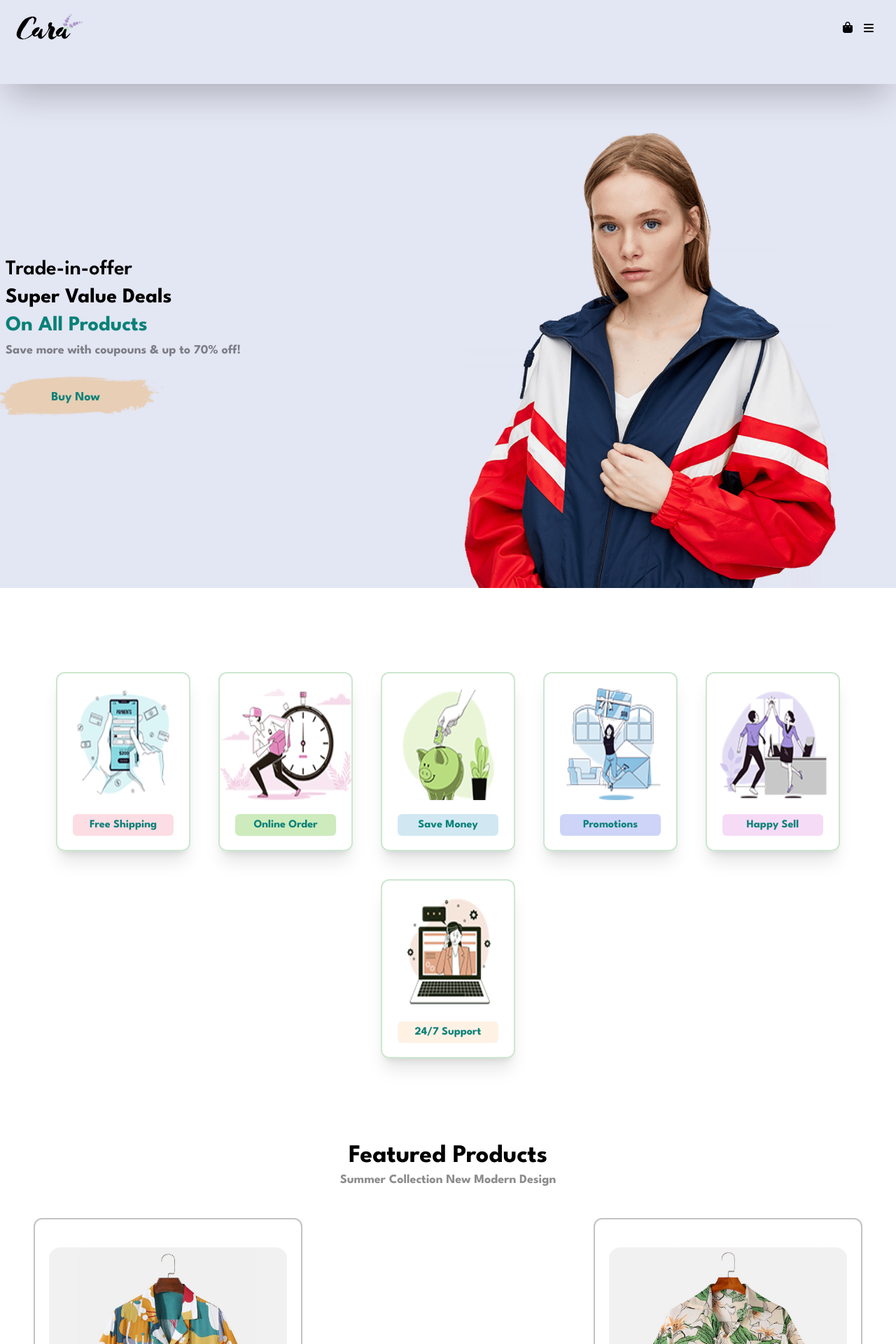
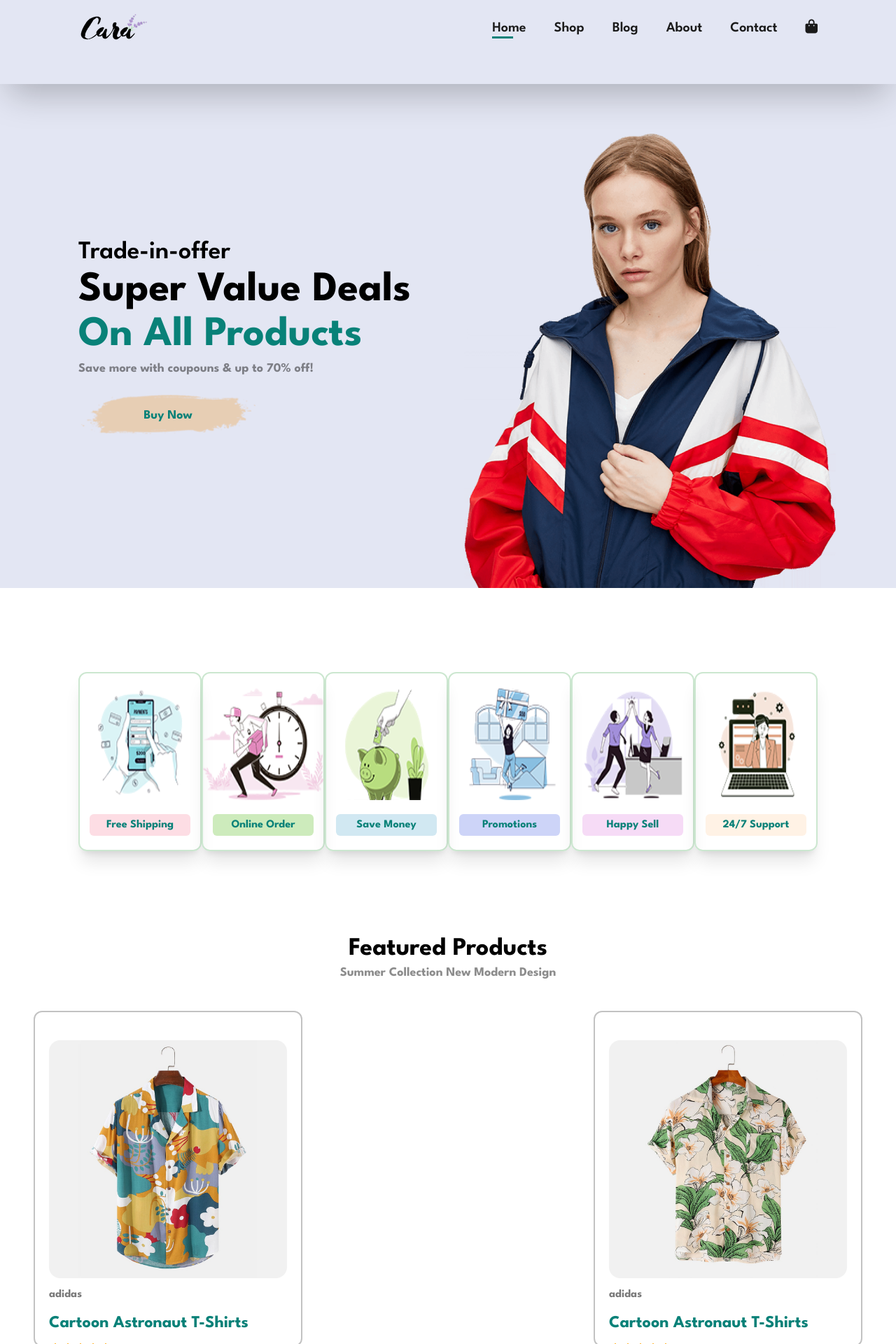
Before and after one commit to PrabhatCodess/Cara, a React (Vite) app: page / in a window 1280 px wide. Shown: the part 40-1960 px from the top of the page at 70% size. Built offline with nearby package versions, Linux system fonts and the light colour scheme.

Commit message:
added deploy files

```diff
--- a/src/Components/Pages/Home/Banner2.jsx
+++ b/src/Components/Pages/Home/Banner2.jsx
@@ -2,16 +2,16 @@ import React from 'react'
 
 const Banner2 = () => {
   return (
-    <div className='flex items-center justify-between px-14 py-10 gap-10 tablets:max-desktop:flex-col tablets:max-desktop:gap-5 tablets:max-desktop:px-0 sm:flex-col sm:gap-5 sm:px-0 mobile:flex-col mobile:gap-5 mobile:px-0 '>
+    <div className='flex items-center justify-between px-14 py-10 gap-10 tablets:max-desktop:flex-col tablets:max-desktop:gap-5 tablets:max-desktop:px-0 sm:flex-col sm:gap-5 sm:px-0 mobile:max-tablets:flex-col mobile:max-tablets:gap-5 mobile:max-tablets:px-0 '>
 
-        <div className='w-1/2 h-96 bg-[#088178] flex flex-col gap-2 px-10 items-left justify-center bg-[url("/src/images/banner/b17.jpg")] bg-no-repeat bg-cover bg-center tablets:max-desktop:w-full tablets:max-desktop:h-[50vh] sm:w-full sm:h-[40vh] sm:px-5 mobile:w-full'>
+        <div className='w-1/2 h-96 bg-[#088178] flex flex-col gap-2 px-10 items-left justify-center bg-[url("/src/images/banner/b17.jpg")] bg-no-repeat bg-cover bg-center tablets:max-desktop:w-full tablets:max-desktop:h-[50vh] sm:w-full sm:h-[40vh] sm:px-5 mobile:max-tablets:w-full'>
           <h5 className='text-white opacity-70 text-3xl font-thin- sm:text-xl'>crazy deals</h5>
           <h1 className='text-white text-4xl font-bold sm:text-2xl'>buy 1 get 1 free</h1>
           <p className='text-white opacity-70 text-lg font-bold sm:text-sm'>The best classic dress is on sale at cara</p>
           <button className='w-36 h-12 flex items-center justify-center bg-transparent border-2 text-white text-xl font-bold  px-26 py-4 hover:bg-[#088178] hover:text-white transition-all duration-300 hover:scale-90 sm:w-28 sm:h-10 sm:text-lg'>Learn More</button>
         </div>
 
-        <div className='w-1/2 h-96 bg-[#088178] flex flex-col gap-2 px-10 items-left justify-center bg-[url("/src/images/banner/b10.jpg")] bg-no-repeat bg-cover bg-center tablets:max-desktop:w-full tablets:max-desktop:h-[50vh] sm:w-full sm:h-[40vh] sm:px-5 mobile:w-full'>
+        <div className='w-1/2 h-96 bg-[#088178] flex flex-col gap-2 px-10 items-left justify-center bg-[url("/src/images/banner/b10.jpg")] bg-no-repeat bg-cover bg-center tablets:max-desktop:w-full tablets:max-desktop:h-[50vh] sm:w-full sm:h-[40vh] sm:px-5 mobile:max-tablets:w-full'>
           <h5 className='text-white opacity-60 text-3xl font-thin- sm:text-xl'>spring/summer</h5>
           <h1 className='text-white text-4xl font-bold sm:text-2xl'>upcoming season</h1>
           <p className='text-white opacity-60 text-lg font-bold sm:text-sm'>The best classic dress is on sale at cara</p>
--- a/src/Components/Pages/Home/Features.jsx
+++ b/src/Components/Pages/Home/Features.jsx
@@ -10,7 +10,7 @@ import f6 from '/src/images/features/f6.png';
 
 const Features = () => {
   return (
-    <div className='px-28 py-20 flex items-center justify-between  tablets:max-desktop:px-20 tablets:max-desktop:flex-wrap tablets:max-desktop:gap-10 tablets:max-desktop:justify-center tablets:max-desktop:py-10 mobile:px-10 mobile py-1 mobile:flex-wrap mobile:justify-center mobile:gap-10  '>
+    <div className='px-28 py-20 flex items-center justify-between  tablets:max-desktop:px-20 tablets:max-desktop:flex-wrap tablets:max-desktop:gap-10 tablets:max-desktop:justify-center tablets:max-desktop:py-10 mobile:max-tablets:px-10 mobile:max-tablets py-1 mobile:max-tablets:flex-wrap mobile:max-tablets:justify-center mobile:max-tablets:gap-10  '>
 
 
         <div className='py-5 w-48 h-64 border-2  flex flex-col gap-5  items-center justify-center border-[#cce7d0] rounded-xl shadow-xl hover:shadow-2xl transition-shadow duration-300'>
--- a/src/Components/Pages/Home/Hero.jsx
+++ b/src/Components/Pages/Home/Hero.jsx
@@ -2,12 +2,12 @@ import React from 'react'
 
 const Hero = () => {
   return (
-    <div className=' w-full h-[90vh] bg-[url("/src/images/hero4.png")] bg-no-repeat bg-cover flex flex-col items-start justify-center px-28 mb-10 gap-1 tablets:max-desktop:px-10 tablets:max-desktop:bg-[right_30%_top_10%] tablets:max-desktop:h-[70vh] mobile:px-2 mobile:py-1 mobile:bg-[right_35%_top_10%]'>
-        <h4 className='text-4xl font-semibold mobile:text-3xl'>Trade-in-offer</h4>
-        <h2 className='text-6xl font-bold mobile:text-3xl'>Super Value Deals</h2>
-        <h1 className='text-6xl font-bold text-[#088178] mobile:text-3xl'>On All Products</h1>
-        <p className='text-[18px] text-[#00000073] font-bold mobile:'>Save more with coupouns & up to 70% off!</p>
-        <button className='w-64 h-14 text-lg relative text-[#088178] font-bold  bg-[url("/src/images/button.png")] bg-no-repeat bg-cover rounded-full px-26 py-4 mt-5 mobile:right-7 '>Buy Now</button>
+    <div className=' w-full h-[90vh] bg-[url("/src/images/hero4.png")] bg-no-repeat bg-cover flex flex-col items-start justify-center px-28 mb-10 gap-1 tablets:max-desktop:px-10 tablets:max-desktop:bg-[right_30%_top_10%] tablets:max-desktop:h-[70vh] mobile:max-tablets:px-2 mobile:max-tablets:py-1 mobile:max-tablets:bg-[right_35%_top_10%]'>
+        <h4 className='text-4xl font-semibold mobile:max-tablets:text-3xl'>Trade-in-offer</h4>
+        <h2 className='text-6xl font-bold mobile:max-tablets:text-3xl'>Super Value Deals</h2>
+        <h1 className='text-6xl font-bold text-[#088178] mobile:max-tablets:text-3xl'>On All Products</h1>
+        <p className='text-[18px] text-[#00000073] font-bold mobile:max-tablets:'>Save more with coupouns & up to 70% off!</p>
+        <button className='w-64 h-14 text-lg relative text-[#088178] font-bold  bg-[url("/src/images/button.png")] bg-no-repeat bg-cover rounded-full px-26 py-4 mt-5 mobile:max-tablets:right-7 '>Buy Now</button>
     </div>
   )
 }
--- a/src/Components/Pages/Home/Navbar.jsx
+++ b/src/Components/Pages/Home/Navbar.jsx
@@ -5,39 +5,39 @@ const Navbar = () => {
   const [isNavOpen, setIsNavOpen] = useState(false)
 
   return (
-    <div className='z-10 sticky top-0 left-0 w-full h-28 bg-[#E3E6F3] flex justify-between items-center px-28 py-20 shadow-2xl mobile:px-5 mobile:py-20 tablets:max-desktop:px-10 tablets:max-desktop:py-20'>
+    <div className='z-10 sticky top-0 left-0 w-full h-28 bg-[#E3E6F3] flex justify-between items-center px-28 py-20 shadow-2xl mobile:max-tablets:px-5 mobile:max-tablets:py-20 tablets:max-desktop:px-10 tablets:max-desktop:py-20'>
       <div className="nav-left flex items-center">
         <img src="./src/images/logo.png" alt="" />
       </div>
 
-      <i className='mobile:flex tablets:max-desktop:flex items-center justify-between gap-1 w-14'>
+      <i className='mobile:max-tablets:flex tablets:max-desktop:flex items-center justify-between gap-1 w-14'>
 
         <NavLink to="/cart">
-        <i className='shopping relative hover:after:content-[" "] hover:after:w-[20px] hover:after:h-[3px] hover:after:bg-[#088178] hover:after:absolute hover:after:left-[-15%] hover:after:bottom-[0.5px] hover:text-[#088178] transition-colors md:hover:after:top-[24.5%] md:hover:after:left-[11.4%] top-0.5 hidden tablets:max-desktop:block mobile:block'><i className="fa-solid fa-bag-shopping"></i></i>
+        <i className='shopping relative hover:after:content-[" "] hover:after:w-[20px] hover:after:h-[3px] hover:after:bg-[#088178] hover:after:absolute hover:after:left-[-15%] hover:after:bottom-[0.5px] hover:text-[#088178] transition-colors md:hover:after:top-[24.5%] md:hover:after:left-[11.4%] top-0.5 hidden tablets:max-desktop:block mobile:max-tablets:block'><i className="fa-solid fa-bag-shopping"></i></i>
         </NavLink>
 
-        <i onClick={() => setIsNavOpen(true)} className="nav-menu fa-solid fa-bars hidden tablets:max-desktop:flex mobile:flex tablets:max-desktop:top-8 tablets:max-desktop:right-10 mobile:top-8 mobile:right-5 h-6 w-10 justify-center items-center cursor-pointer"></i>
+        <i onClick={() => setIsNavOpen(true)} className="nav-menu fa-solid fa-bars hidden tablets:max-desktop:flex mobile:max-tablets:flex tablets:max-desktop:top-8 tablets:max-desktop:right-10 mobile:max-tablets:top-8 mobile:max-tablets:right-5 h-6 w-10 justify-center items-center cursor-pointer"></i>
       </i>
 
       <div
-  className={`navbar relative nav-right flex items-center gap-10 font-spartan text-xl font-semibold text-[#1a1a1a] cursor-pointer tablets:max-desktop:flex-col tablets:max-desktop:items-start tablets:max-desktop:justify-start tablets:max-desktop:gap-5 tablets:max-desktop:fixed tablets:max-desktop:top-0 tablets:max-desktop:transition-right tablets:max-desktop:duration-300 tablets:max-desktop:h-full tablets:max-desktop:w-64 tablets:max-desktop:bg-[#E3E6F3] tablets:max-desktop:shadow-2xl tablets:max-desktop:p-10 mobile:flex-col mobile:items-start mobile:justify-start mobile:gap-5 mobile:fixed mobile:top-0 mobile:transition-all mobile:duration-300 mobile:h-full mobile:w-64 mobile:bg-[#E3E6F3] mobile:shadow-2xl mobile:p-10 ${isNavOpen ? "tablets:max-desktop:right-[-50px] mobile:right-[600px]" : "tablets:max-desktop:right-[-200%] mobile:right-[-200%]"}`}>
+  className={`navbar relative nav-right flex items-center gap-10 font-spartan text-xl font-semibold text-[#1a1a1a] cursor-pointer tablets:max-desktop:flex-col tablets:max-desktop:items-start tablets:max-desktop:justify-start tablets:max-desktop:gap-5 tablets:max-desktop:fixed tablets:max-desktop:top-0 tablets:max-desktop:transition-right tablets:max-desktop:duration-300 tablets:max-desktop:h-full tablets:max-desktop:w-64 tablets:max-desktop:bg-[#E3E6F3] tablets:max-desktop:shadow-2xl tablets:max-desktop:p-10 mobile:max-tablets:flex-col mobile:max-tablets:items-start mobile:max-tablets:justify-start mobile:max-tablets:gap-5 mobile:max-tablets:fixed mobile:max-tablets:top-0 mobile:max-tablets:transition-all mobile:max-tablets:duration-300 mobile:max-tablets:h-full mobile:max-tablets:w-64 mobile:max-tablets:bg-[#E3E6F3] mobile:max-tablets:shadow-2xl mobile:max-tablets:p-10 ${isNavOpen ? "tablets:max-desktop:right-[-50px] mobile:max-tablets:right-[600px]" : "tablets:max-desktop:right-[-200%] mobile:max-tablets:right-[-200%]"}`}>
 
 
-        <i className="close hidden tablets:max-desktop:flex mobile:flex fa-solid fa-xmark" onClick={() => setIsNavOpen(false)}></i>
+        <i className="close hidden tablets:max-desktop:flex mobile:max-tablets:flex fa-solid fa-xmark" onClick={() => setIsNavOpen(false)}></i>
 
-        <NavLink to="/" className='hover:text-[#088178] transition-colors tablets:max-desktop:after:top-[10.2%] tablets:max-desktop:after:left-10 mobile:after:top-[5.8%] mobile:after:left-10'>Home</NavLink>
+        <NavLink to="/" className='hover:text-[#088178] transition-colors tablets:max-desktop:after:top-[10.2%] tablets:max-desktop:after:left-10 mobile:max-tablets:after:top-[5.8%] mobile:max-tablets:after:left-10'>Home</NavLink>
 
-        <NavLink to="/shop" className='hover:text-[#088178] transition-colors tablets:max-desktop:after:top-[14.9%] tablets:max-desktop:after:left-10 mobile:after:top-[14.9%] mobile:after:left-10'>Shop</NavLink>
+        <NavLink to="/shop" className='hover:text-[#088178] transition-colors tablets:max-desktop:after:top-[14.9%] tablets:max-desktop:after:left-10 mobile:max-tablets:after:top-[14.9%] mobile:max-tablets:after:left-10'>Shop</NavLink>
 
-        <NavLink to="/blog" className='hover:text-[#088178] transition-colors tablets:max-desktop:after:top-[19.5%] tablets:max-desktop:after:left-10 mobile:after:top-[19.5%] mobile:after:left-10'>Blog</NavLink>
+        <NavLink to="/blog" className='hover:text-[#088178] transition-colors tablets:max-desktop:after:top-[19.5%] tablets:max-desktop:after:left-10 mobile:max-tablets:after:top-[19.5%] mobile:max-tablets:after:left-10'>Blog</NavLink>
 
-        <NavLink to="/about" className='hover:text-[#088178] transition-colors tablets:max-desktop:after:top-[24.2%] tablets:max-desktop:after:left-10 mobile:after:top-[24.2%] mobile:after:left-10'>About</NavLink>
+        <NavLink to="/about" className='hover:text-[#088178] transition-colors tablets:max-desktop:after:top-[24.2%] tablets:max-desktop:after:left-10 mobile:max-tablets:after:top-[24.2%] mobile:max-tablets:after:left-10'>About</NavLink>
 
-        <NavLink to="/contact" className='hover:text-[#088178] transition-colors tablets:max-desktop:after:top-[29.1%] tablets:max-desktop:after:left-10 mobile:after:top-[29.1%] mobile:after:left-10'>Contact</NavLink>
+        <NavLink to="/contact" className='hover:text-[#088178] transition-colors tablets:max-desktop:after:top-[29.1%] tablets:max-desktop:after:left-10 mobile:max-tablets:after:top-[29.1%] mobile:max-tablets:after:left-10'>Contact</NavLink>
 
-        <NavLink to="/cart" className='hover:text-[#088178] transition-colors tablets:max-desktop:after:top-[25.7%] tablets:max-desktop:after:left-10 mobile:after:top-[25.7%] mobile:after:left-10'>
+        <NavLink to="/cart" className='hover:text-[#088178] transition-colors tablets:max-desktop:after:top-[25.7%] tablets:max-desktop:after:left-10 mobile:max-tablets:after:top-[25.7%] mobile:max-tablets:after:left-10'>
 
-        <i className='tablets:max-desktop:hidden mobile:hidden hover:after:bg-[#088178] hover:after:absolute hover:after:left-[96%] hover:after:bottom-[-2px] hover:text-[#088178] transition-colors tablets:max-desktop:hover:after:top-[22.1%] tablets:max-desktop:hover:after:left-10 mobile:hover:after:top-[22.1%] mobile:hover:after:left-10'>
+        <i className='tablets:max-desktop:hidden mobile:max-tablets:hidden hover:after:bg-[#088178] hover:after:absolute hover:after:left-[96%] hover:after:bottom-[-2px] hover:text-[#088178] transition-colors tablets:max-desktop:hover:after:top-[22.1%] tablets:max-desktop:hover:after:left-10 mobile:max-tablets:hover:after:top-[22.1%] mobile:max-tablets:hover:after:left-10'>
           <i className="fa-solid fa-bag-shopping"></i>
         </i>
 
--- a/src/Components/Pages/Home/Product.jsx
+++ b/src/Components/Pages/Home/Product.jsx
@@ -22,7 +22,7 @@ const Product = () => {
           <div className='px-5 py-10 rounded-xl w-96 h-[60vh] flex flex-col gap-3 border-2 border-[#0000003d] hover:shadow-2xl transition-shadow duration-300 tablets:max-desktop:w-80 tablets:max-desktop:h-[55vh] tablets:max-desktop:relative tablets:max-desktop:left-20 '>
           <img className='w-96 h-96 rounded-2xl' src={p1} alt="" />
           <h5 className='font-bold text-[#00000086]'>adidas</h5>
-          <h1 className='text-2xl font-bold text-[#088178] mobile:text-xl'>Cartoon Astronaut T-Shirts</h1>
+          <h1 className='text-2xl font-bold text-[#088178] mobile:max-tablets:text-xl'>Cartoon Astronaut T-Shirts</h1>
           <i className='text-[#ffa500]'><i className="fa-solid fa-star"></i>
           <i className="fa-solid fa-star"></i>
           <i className="fa-solid fa-star"></i>
@@ -41,7 +41,7 @@ const Product = () => {
         <div className='px-5 py-10 rounded-xl w-96 h-[60vh] flex flex-col gap-3 border-2 border-[#0000003d] hover:shadow-2xl transition-shadow duration-300 tablets:max-desktop:w-80 tablets:max-desktop:h-[55vh] tablets:max-desktop:relative tablets:max-desktop:left-20  '>
           <img className='w-96 h-96 rounded-2xl' src={p2} alt="" />
           <h5 className='font-bold text-[#00000086]'>adidas</h5>
-          <h1 className='text-2xl font-bold text-[#088178] mobile:text-xl'>Cartoon Astronaut T-Shirts</h1>
+          <h1 className='text-2xl font-bold text-[#088178] mobile:max-tablets:text-xl'>Cartoon Astronaut T-Shirts</h1>
           <i className='text-[#ffa500]'><i className="fa-solid fa-star"></i>
           <i className="fa-solid fa-star"></i>
           <i className="fa-solid fa-star"></i>
@@ -60,7 +60,7 @@ const Product = () => {
         <div className='px-5 py-10 rounded-xl w-96 h-[60vh] flex flex-col gap-3 border-2 border-[#0000003d] hover:shadow-2xl transition-shadow duration-300 tablets:max-desktop:w-80 tablets:max-desktop:h-[55vh] tablets:max-desktop:relative tablets:max-desktop:left-20  '>
           <img className='w-96 h-96 rounded-2xl' src={p3} alt="" />
           <h5 className='font-bold text-[#00000086]'>adidas</h5>
-          <h1 className='text-2xl font-bold text-[#088178] mobile:text-xl'>Cartoon Astronaut T-Shirts</h1>
+          <h1 className='text-2xl font-bold text-[#088178] mobile:max-tablets:text-xl'>Cartoon Astronaut T-Shirts</h1>
           <i className='text-[#ffa500]'><i className="fa-solid fa-star"></i>
           <i className="fa-solid fa-star"></i>
           <i className="fa-solid fa-star"></i>
@@ -79,7 +79,7 @@ const Product = () => {
         <div className='px-5 py-10 rounded-xl w-96 h-[60vh] flex flex-col gap-3 border-2 border-[#0000003d] hover:shadow-2xl transition-shadow duration-300 tablets:max-desktop:w-80 tablets:max-desktop:h-[55vh] tablets:max-desktop:relative tablets:max-desktop:left-20  '>
           <img className='w-96 h-96 rounded-2xl' src={p4} alt="" />
           <h5 className='font-bold text-[#00000086]'>adidas</h5>
-          <h1 className='text-2xl font-bold text-[#088178] mobile:text-xl'>Cartoon Astronaut T-Shirts</h1>
+          <h1 className='text-2xl font-bold text-[#088178] mobile:max-tablets:text-xl'>Cartoon Astronaut T-Shirts</h1>
           <i className='text-[#ffa500]'><i className="fa-solid fa-star"></i>
           <i className="fa-solid fa-star"></i>
           <i className="fa-solid fa-star"></i>
@@ -99,7 +99,7 @@ const Product = () => {
            <div className='px-5 py-10 rounded-xl w-96 h-[60vh] flex flex-col gap-3 border-2 border-[#0000003d] hover:shadow-2xl transition-shadow duration-300 tablets:max-desktop:w-80 tablets:max-desktop:h-[55vh] tablets:max-desktop:relative tablets:max-desktop:left-20  '>
           <img className='w-96 h-96 rounded-2xl' src={p5} alt="" />
           <h5 className='font-bold text-[#00000086]'>adidas</h5>
-          <h1 className='text-2xl font-bold text-[#088178] mobile:text-xl'>Cartoon Astronaut T-Shirts</h1>
+          <h1 className='text-2xl font-bold text-[#088178] mobile:max-tablets:text-xl'>Cartoon Astronaut T-Shirts</h1>
           <i className='text-[#ffa500]'><i className="fa-solid fa-star"></i>
           <i className="fa-solid fa-star"></i>
           <i className="fa-solid fa-star"></i>
@@ -120,7 +120,7 @@ const Product = () => {
            <div className='px-5 py-10 rounded-xl w-96 h-[60vh] flex flex-col gap-3 border-2 border-[#0000003d] hover:shadow-2xl transition-shadow duration-300 tablets:max-desktop:w-80 tablets:max-desktop:h-[55vh] tablets:max-desktop:relative tablets:max-desktop:left-20  '>
           <img className='w-96 h-96 rounded-2xl' src={p6} alt="" />
           <h5 className='font-bold text-[#00000086]'>adidas</h5>
-          <h1 className='text-2xl font-bold text-[#088178] mobile:text-xl'>Cartoon Astronaut T-Shirts</h1>
+          <h1 className='text-2xl font-bold text-[#088178] mobile:max-tablets:text-xl'>Cartoon Astronaut T-Shirts</h1>
           <i className='text-[#ffa500]'><i className="fa-solid fa-star"></i>
           <i className="fa-solid fa-star"></i>
           <i className="fa-solid fa-star"></i>
@@ -141,7 +141,7 @@ const Product = () => {
            <div className='px-5 py-10 rounded-xl w-96 h-[60vh] flex flex-col gap-3 border-2 border-[#0000003d] hover:shadow-2xl transition-shadow duration-300 tablets:max-desktop:w-80 tablets:max-desktop:h-[55vh] tablets:max-desktop:relative tablets:max-desktop:left-20  '>
           <img className='w-96 h-96 rounded-2xl' src={p7} alt="" />
           <h5 className='font-bold text-[#00000086]'>adidas</h5>
-          <h1 className='text-2xl font-bold text-[#088178] mobile:text-xl'>Cartoon Astronaut T-Shirts</h1>
+          <h1 className='text-2xl font-bold text-[#088178] mobile:max-tablets:text-xl'>Cartoon Astronaut T-Shirts</h1>
           <i className='text-[#ffa500]'><i className="fa-solid fa-star"></i>
           <i className="fa-solid fa-star"></i>
           <i className="fa-solid fa-star"></i>
@@ -163,7 +163,7 @@ const Product = () => {
            <div className='px-5 py-10 rounded-xl w-96 h-[60vh] flex flex-col gap-3 border-2 border-[#0000003d] hover:shadow-2xl transition-shadow duration-300 tablets:max-desktop:w-80 tablets:max-desktop:h-[55vh] tablets:max-desktop:relative tablets:max-desktop:left-20  '>
           <img className='w-96 h-96 rounded-2xl' src={p8} alt="" />
           <h5 className='font-bold text-[#00000086]'>adidas</h5>
-          <h1 className='text-2xl font-bold text-[#088178] mobile:text-xl'>Cartoon Astronaut T-Shirts</h1>
+          <h1 className='text-2xl font-bold text-[#088178] mobile:max-tablets:text-xl'>Cartoon Astronaut T-Shirts</h1>
           <i className='text-[#ffa500]'><i className="fa-solid fa-star"></i>
           <i className="fa-solid fa-star"></i>
           <i className="fa-solid fa-star"></i>
--- a/src/main.jsx
+++ b/src/main.jsx
@@ -3,6 +3,7 @@ import { createRoot } from 'react-dom/client'
 import './index.css'
 import App from './App.jsx'
 import { BrowserRouter } from 'react-router-dom'
+
 createRoot(document.getElementById('root')).render(
   <StrictMode>
     <BrowserRouter>
```
Also changed, not shown: src/App.jsx (+1 -11 lines), src/Components/Pages/Home/Banner.jsx (+4 -4 lines), src/Components/Pages/Home/Banner3.jsx (+4 -4 lines), src/Components/Pages/Home/Footer.jsx (+9 -9 lines), src/Components/Pages/Home/Newsletter.jsx (+7 -7 lines), vite.config.js (+8 -6 lines).
